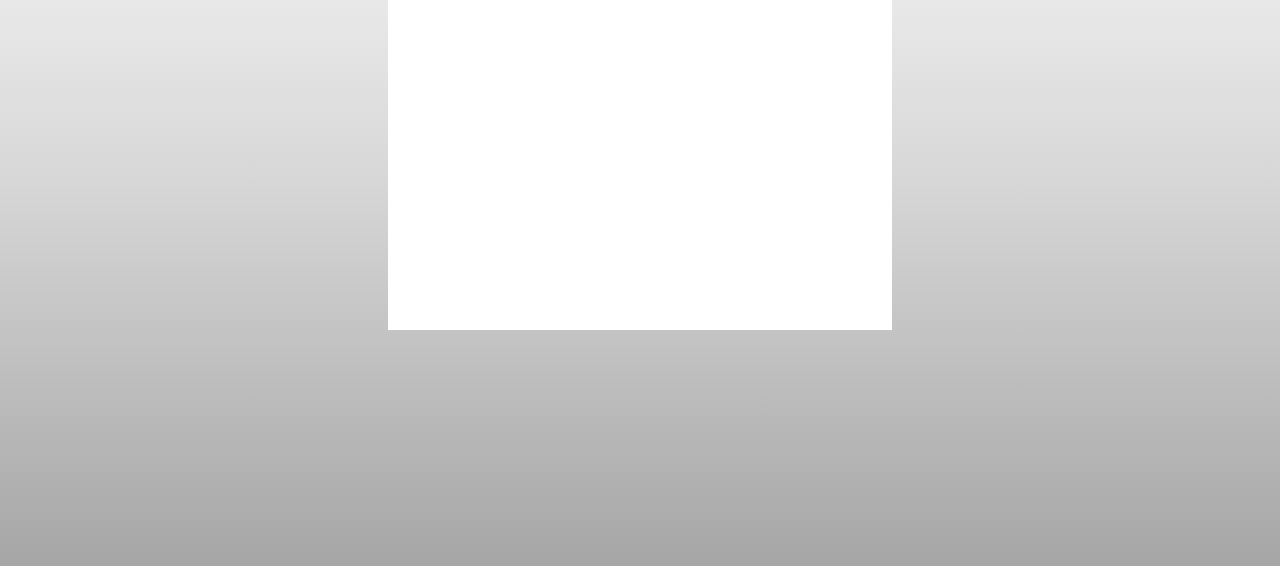
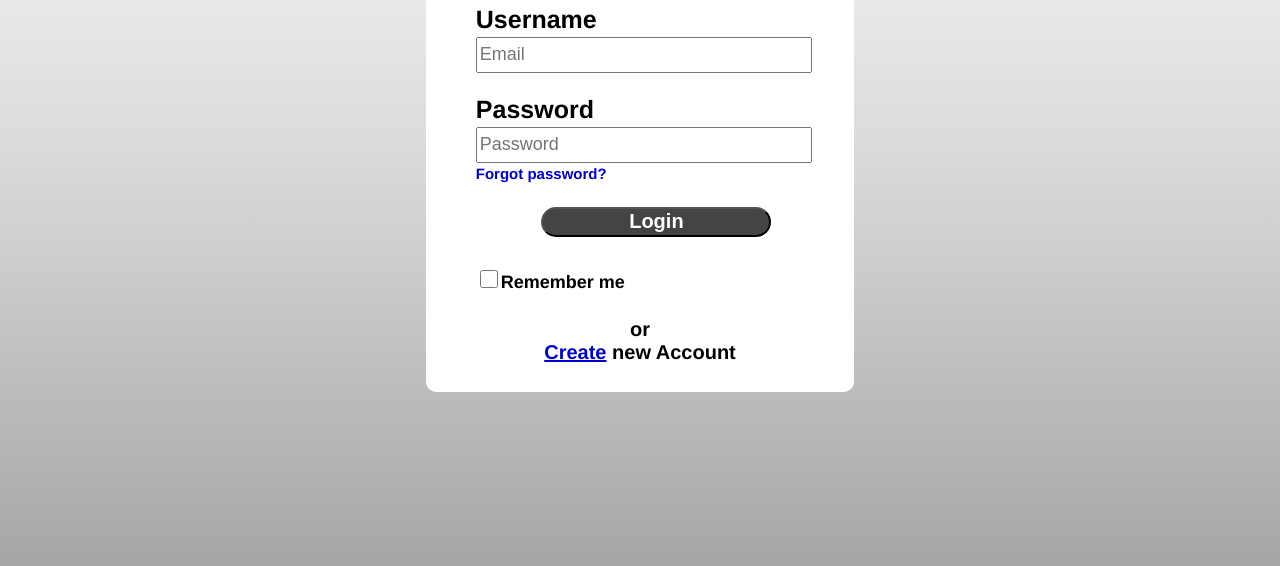
Before and after one commit to SethRayMariano/Ecommerce-Website, a plain HTML site: page login.html in a window 1280 px wide. Shown: the part 234-800 px from the top of the page. Drawn offline with Linux system fonts and the light colour scheme.

Commit message:
updated login.html

```diff
--- a/login.html
+++ b/login.html
@@ -21,7 +21,24 @@
     </header>
     <div class="b">
         <div class="b5">
-            <div></div>
+            <div class="b5-1">
+                <h2>Login</h2>
+                <form class="" action="">
+                    <div class="b5-2">
+                      <div><b>Username</b></div>
+                      <input type="text" placeholder="Email" required>
+                      <div><b>Password</b></div>
+                      <input type="password" placeholder="Password" required>
+                      <a href="">Forgot password?</a>
+                      <button type="submit">Login</button>
+                     <div class="b5-3"><input type="checkbox">Remember me</div>
+                    </div>
+                  </form>
+                  <div class="b5-4">
+                    <div>or</div>
+                    <div><a href="">Create</a> new Account</div>
+                  </div>
+            </div>
         </div>
     </div>
 </body>
--- a/style.css
+++ b/style.css
@@ -71,7 +71,8 @@ a:hover {
 .h3 {
   padding-right: 3%;
 }
-.h4{
+
+.h4 {
   display: flex;
   width: auto;
   align-items: center;
@@ -162,67 +163,81 @@ footer {
   font-weight: 400;
 }
 
-.b{
+.b {
   display: flex;
   flex-direction: row;
   margin: 10px;
   margin-top: 40px;
 }
-.b1{
+
+.b1 {
   width: 190px;
   height: 240px;
   border-right: 1px solid black;
   padding-right: 12px;
 }
-.b2{
+
+.b2 {
   width: 100%;
   height: auto;
   margin: 10px;
 }
-ul, li{
+
+ul,
+li {
   list-style: none;
   padding: 0;
   font-size: 18px;
   padding-bottom: 16px;
 }
-li>a{
+
+li>a {
   color: #000000;
 }
-h3{
+
+h3 {
   margin: 0;
 }
-img.main{
+
+img.main {
   width: 100%;
   height: auto;
 }
-.b2-1{
-text-align: center;
+
+.b2-1 {
+  text-align: center;
 }
-.b2-1 > hr{
+
+.b2-1>hr {
   border-top: 3px solid black;
   margin: 0px;
 }
-.b2-1 > h5{
+
+.b2-1>h5 {
   text-decoration: underline;
   margin-bottom: 18px;
 }
-.b2-1 > div{
+
+.b2-1>div {
   font-size: 16px;
   text-align: left;
   width: 900px;
   height: 200px;
   margin-left: 10%;
 }
-.b3{
+
+.b3 {
   display: flex;
   flex-wrap: wrap;
   padding-left: 60px;
 }
-img.con{
+
+img.con {
   width: 130px;
   height: 130px;
 }
-.b3-1{
+
+.b3-1 {
   color: #000000;
   text-align: left;
   font-size: 18px;
@@ -233,7 +248,8 @@ img.con{
   background: #808080;
   border-radius: 10px;
 }
-.b3-1:hover{
+
+.b3-1:hover {
   cursor: pointer;
   opacity: 0.7;
 }
@@ -249,10 +265,11 @@ img.con{
   width: 100%;
   height: 100%;
   overflow: auto;
-  background-color: rgb(0,0,0);
-  background-color: rgba(0,0,0,0.4);
+  background-color: rgb(0, 0, 0);
+  background-color: rgba(0, 0, 0, 0.4);
 }
-img.image{
+
+img.image {
   width: 460px;
   height: 460px;
   background: #ffffff;
@@ -265,30 +282,35 @@ img.image{
   padding: 20px;
   width: 70%;
 }
-.b4-2{
+
+.b4-2 {
   display: flex;
   margin-top: 20px;
 }
-.b4-3{
+
+.b4-3 {
   margin: 20px;
   margin-top: 20px;
 }
-.b4-3 > h2{
+
+.b4-3>h2 {
   font-weight: bold;
   margin-bottom: 0%;
 }
 
-.b4-4{
+.b4-4 {
   display: flex;
   width: 100%;
   margin-left: 10px;
   font-size: 25px;
   margin-bottom: 10px;
 }
-.b4-4 > div{
+
+.b4-4>div {
   margin-right: 20px;
 }
-.b4-4 > button{
+
+.b4-4>button {
   width: 150px;
   height: 70px;
   margin-left: 100px;
@@ -297,9 +319,11 @@ img.image{
   background: #444444;
   border: #444444;
 }
-.b4-4 > button:hover{
+
+.b4-4>button:hover {
   opacity: 0.7;
 }
+
 .x {
   color: #ffffff;
   float: right;
@@ -313,11 +337,72 @@ img.image{
   text-decoration: none;
   cursor: pointer;
 }
-.b5{
+
+.b5 {
   width: 100%;
-  height: 400px;
-  margin-top: 3%;
-  margin-left: 30%;
-  margin-right: 30%;
+  height: 500px;
+  margin-left: 33%;
+  margin-right: 33%;
   background: #ffffff;
+  border-radius: 10px;
 }
+
+.b5-1 {
+  margin: 50px;
+}
+.b5-1>h2{
+  font-weight: bold;
+  margin: 0;
+}
+
+.b5-2 {
+  color: #000000;
+  font-size: 15px;
+}
+.b5-2>div{
+  margin-top: 20px;
+  margin-bottom: 3px;
+  font-size: 25px;
+}
+.b5-2>input{
+  margin-bottom: 2px;
+  width: 100%;
+  height: 30px;
+  font-size: 18px !important;
+}
+
+.b5-2>a {
+  color: #0000cd;
+
+}
+
+.b5-2>button {
+  width: 70%;
+  height: 30px;
+  margin-top: 25px;
+  margin-left: 20%;
+  margin-right: 20%;
+  margin-bottom: 10px;
+  border-radius: 20px;
+  background: #444444;
+  color: #ffffff;
+  font-size: 20px;
+  font-weight: 600;
+}
+.b5-3{
+font-size: 18px !important;
+}
+.b5-3>input{
+width: 18px;
+height: 18px;
+}
+.b5-4{
+  margin-top: 25px;
+  color: #000000;
+  text-align: center;
+  font-size: 20px;
+}
+.b5-4>div>a{
+  color: #0000cd;
+  text-decoration: underline;
+}
```
